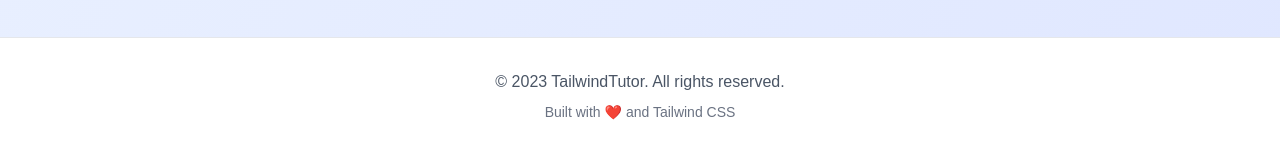
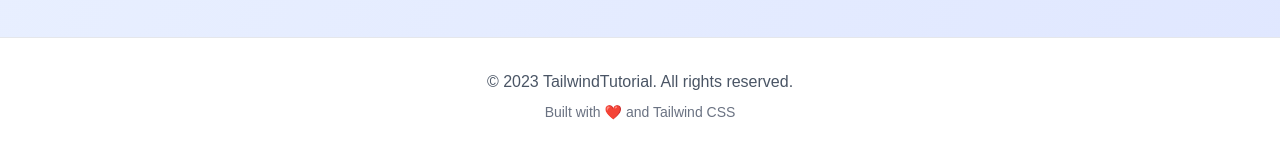
Before and after one commit to garri0n/nakano-webapp-demo1, a Next.js app: page / in a window 1280 px wide. Shown: the part 2489-2640 px from the top of the page. Built offline with nearby package versions, Linux system fonts and the light colour scheme.

Commit message:
Update page.js

```diff
--- a/app/page.js
+++ b/app/page.js
@@ -170,7 +170,7 @@
       <footer className="bg-white border-t border-gray-200 py-8">
         <div className="max-w-7xl mx-auto px-4 sm:px-6 lg:px-8">
           <div className="text-center">
-            <p className="text-gray-600">© 2023 TailwindTutor. All rights reserved.</p>
+            <p className="text-gray-600">© 2023 TailwindTutorial. All rights reserved.</p>
             <p className="text-gray-500 text-sm mt-2">Built with ❤️ and Tailwind CSS</p>
           </div>
         </div>
```
